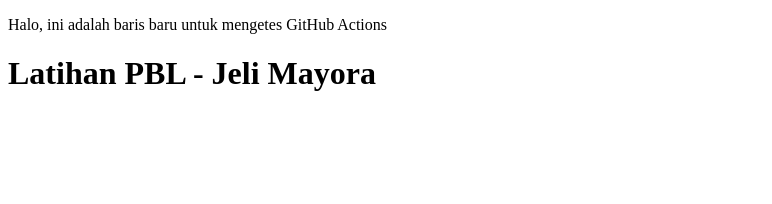
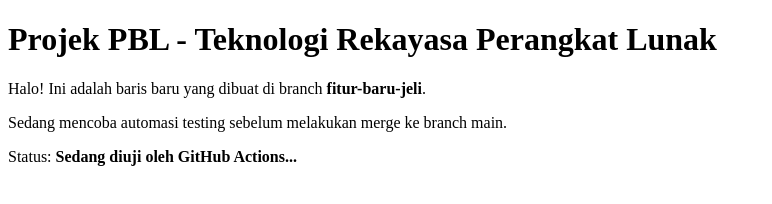
Before and after one commit to jelmayora24-hub/latihan-pbl, a plain HTML site: page index.html in a window 1280 px wide. Shown: the whole page, without its empty margins (0-772 px from the left). Drawn offline with Linux system fonts and the light colour scheme.

Commit message:
mencoba fitur pull request jnhbg

```diff
--- a/index.html
+++ b/index.html
@@ -6,7 +6,11 @@
     <title>Document</title>
 </head>
 <body>
-    <p>Halo, ini adalah baris baru untuk mengetes GitHub Actions</p>
-    <h1>Latihan PBL - Jeli Mayora</h1>
+    <div class="info">
+        <h1>Projek PBL - Teknologi Rekayasa Perangkat Lunak</h1>
+        <p>Halo! Ini adalah baris baru yang dibuat di branch <strong>fitur-baru-jeli</strong>.</p>
+        <p>Sedang mencoba automasi testing sebelum melakukan merge ke branch main.</p>
+        <p>Status: <strong>Sedang diuji oleh GitHub Actions...</strong></p>
+    </div>
 </body>
 </html>
```
